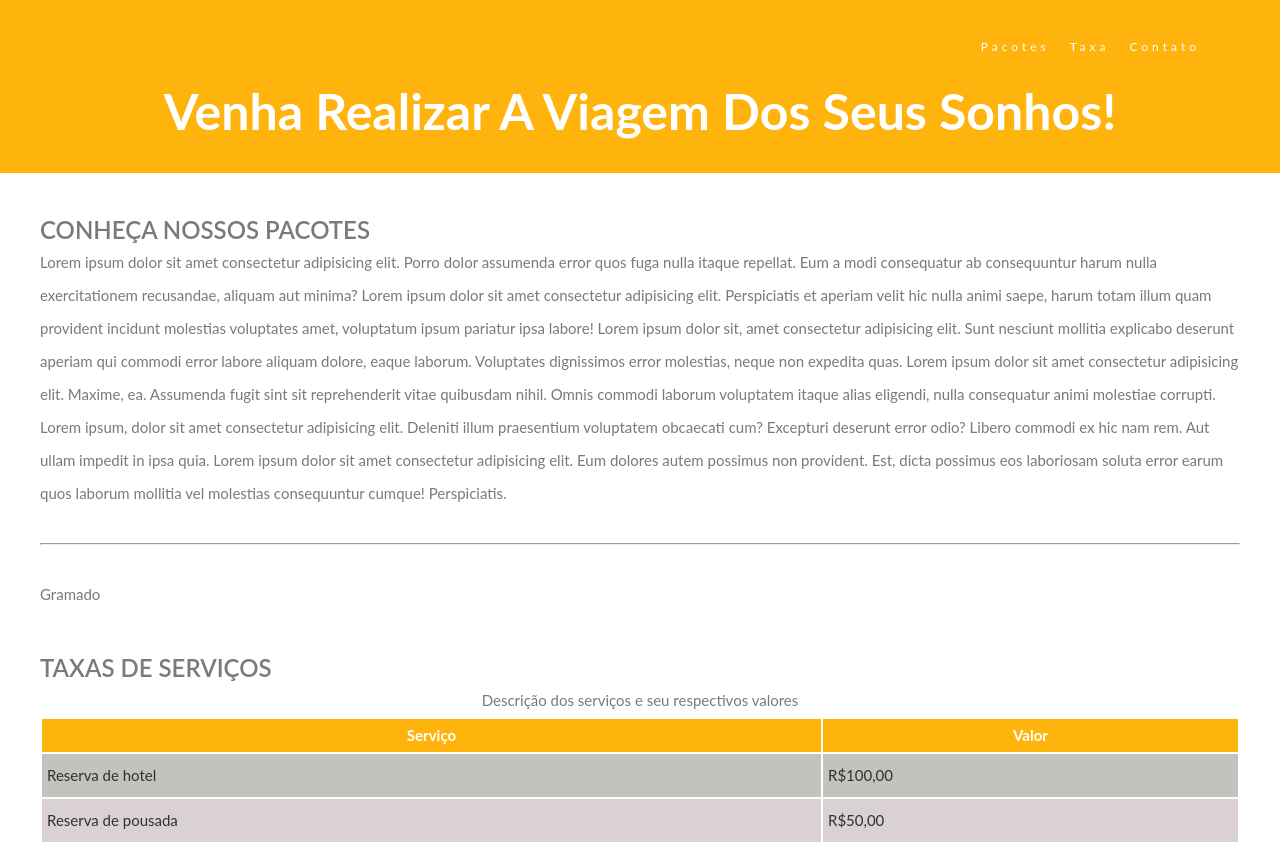
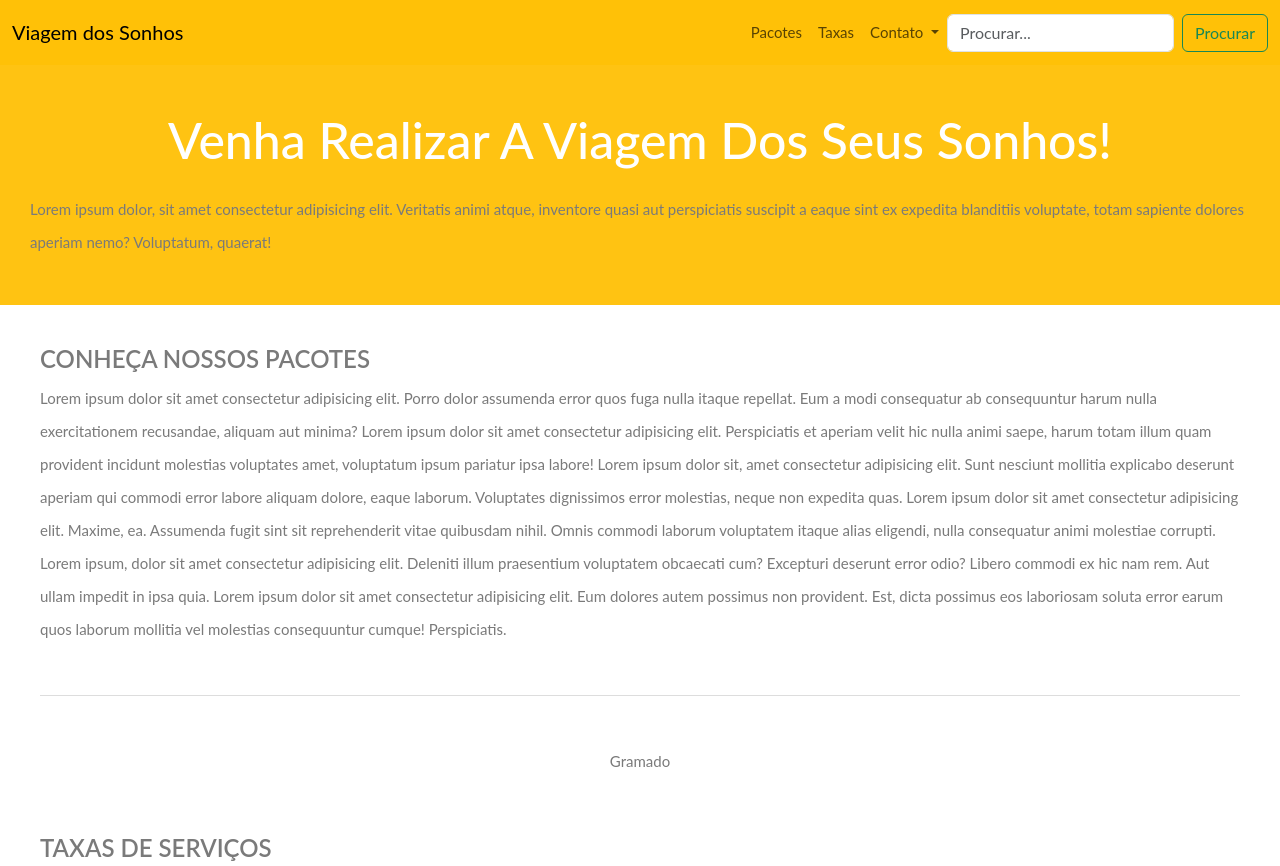
Before and after one commit to MariaAngelicaCiriaco/ProjetoDescomplica, a plain HTML site: page index.html in a window 1280 px wide. Shown: the top 866 px of the page. Drawn offline with nearby package versions, Linux system fonts and the light colour scheme.

Commit message:
bootstrap

```diff
--- a/index.html
+++ b/index.html
@@ -5,11 +5,14 @@
     <meta http-equiv="X-UA-Compatible" content="IE=edge">
     <meta name="viewport" content="width=device-width, initial-scale=1.0">
 
+    <!--link do bootstrap-->
+    <link href="https://cdn.jsdelivr.net/npm/bootstrap@5.3.0-alpha3/dist/css/bootstrap.min.css" rel="stylesheet" integrity="sha384-KK94CHFLLe+nY2dmCWGMq91rCGa5gtU4mk92HdvYe+M/SXH301p5ILy+dN9+nJOZ" crossorigin="anonymous">
+
     <link rel="stylesheet" href="style.css">
     <title>Viagem dos sonhos</title>
 </head>
 <body>
-    <header>
+        <!--
         <nav>
             <ul>
                 <li><a href="">Pacotes</a></li>
@@ -17,7 +20,54 @@
                 <li><a href="">Contato</a></li>
             </ul>
         </nav>
+
+        substituindo o navegador do html
+        -->
+
+            <nav class="navbar navbar-expand-lg bg-warning">
+                <div class="container-fluid">
+                <a class="navbar-brand" href="#">Viagem dos Sonhos</a>
+                <button class="navbar-toggler" type="button" data-bs-toggle="collapse" data-bs-target="#navbarSupportedContent" aria-controls="navbarSupportedContent" aria-expanded="false" aria-label="Toggle navigation">
+                    <span class="navbar-toggler-icon"></span>
+                </button>
+
+                <div class="collapse navbar-collapse justify-content-end" id="navbarSupportedContent">
+                    <ul class="navbar-nav">
+
+                    <li class="nav-item">
+                        <a class="nav-link " aria-current="page" href="#">Pacotes</a>
+                    </li>
+
+                    <li class="nav-item">
+                        <a class="nav-link" href="#">Taxas</a>
+                    </li>
+
+                    <li class="nav-item dropdown">
+                        <a class="nav-link dropdown-toggle" href="#" role="button" data-bs-toggle="dropdown" aria-expanded="false">
+                        Contato
+                        </a>
+                        <ul class="dropdown-menu">
+                        <li><a class="dropdown-item" href="#">Action</a></li>
+                        <li><a class="dropdown-item" href="#">Another action</a></li>
+                        <li><hr class="dropdown-divider"></li>
+                        <li><a class="dropdown-item" href="#">Something else here</a></li>
+                        </ul>
+                    </li>
+                    </ul>
+
+                    <form class="d-flex" role="search">
+                    <input class="form-control me-2" type="search" placeholder="Procurar..." aria-label="Search">
+                    <button class="btn btn-outline-success" type="submit">Procurar</button>
+                    </form>
+
+                </div>
+                </div>
+            </nav>
+
+    <header>
+
         <h1>Venha realizar a viagem dos seus sonhos!</h1>
+        <p>Lorem ipsum dolor, sit amet consectetur adipisicing elit. Veritatis animi atque, inventore quasi aut perspiciatis suscipit a eaque sint ex expedita blanditiis voluptate, totam sapiente dolores aperiam nemo? Voluptatum, quaerat!</p>
     </header>
 
     <main>
@@ -34,13 +84,17 @@
                 <a href="http://"></a>
                 <hr>
             </p>
-            <div class="imgs">
-                <figure>
+
+            <div class="row">
+                <figure class="col text-center">
                     <img src="" alt="">
                     <figcaption>Gramado</figcaption>
                 </figure>
             </div>
+
         </section>
+
+
         <section>
             <h2>Taxas de serviços</h2>
             <table>
@@ -85,7 +139,7 @@
                 <input type="number" name="qtd"> <br>
             </fieldset>
             <fieldset>
-                <legend>Quais serviços desej contratar?</legend>
+                <legend>Quais serviços deseja contratar?</legend>
                 <label>
                     <br>
                     <input type="checkbox" name="passagem" value="Passagens">Compra de Passagens
@@ -134,7 +188,10 @@
     </main>
 
     <footer>
+        <p>Desenvolvido por <a href="">Angélica Ciriaco</a> junto com o Descomplica.</p>
+    </footer>
 
-    </footer>
+
+    <script src="https://cdn.jsdelivr.net/npm/bootstrap@5.3.0-alpha3/dist/js/bootstrap.bundle.min.js" integrity="sha384-ENjdO4Dr2bkBIFxQpeoTz1HIcje39Wm4jDKdf19U8gI4ddQ3GYNS7NTKfAdVQSZe" crossorigin="anonymous"></script>
 </body>
 </html>
--- a/style.css
+++ b/style.css
@@ -13,10 +13,11 @@ body{
     color: #7a7a7a;
 }
 header{
-    background-color: #ffb30d;
+    background-color: #ffc107f3;
     padding: 30px;
 }
 
+/* estilo do navegador da tag nav
 nav{
     font-size: 12px;
     letter-spacing: 4px;
@@ -35,6 +36,7 @@ nav ul{
     float: right;
     list-style: none;
 }
+*/
 
 
 h1{
@@ -71,7 +73,13 @@ table thead th{
     background-color: #ffb30d;
     color: white;
 }
-.imgs{
-    display: inline-block;
+
+
+
+
+footer{
+    padding: 10px;
+    background-color: #ffb30d;
+    color: white;
     text-align: center;
 }
```
